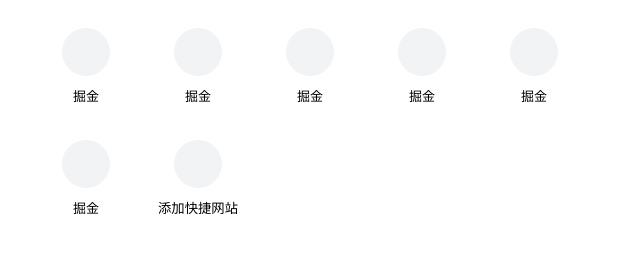
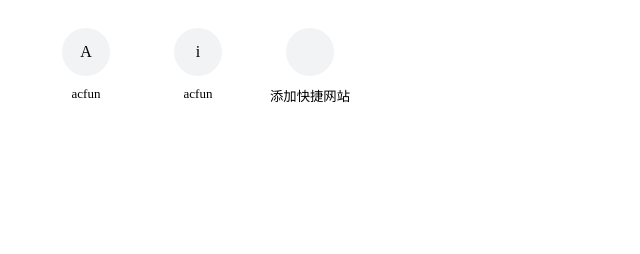
Before and after one commit to niuniu315/star-webnav, a plain HTML site: page src/index.html in a window 1280 px wide. Shown: the part 194-448 px from the top of the page, without its empty margins (320-960 px from the left). Drawn offline with nearby package versions, Linux system fonts and the light colour scheme.

Commit message:
完成点击li 跳转到指定url + 简化url

```diff
--- a/src/index.html
+++ b/src/index.html
@@ -66,56 +66,6 @@
                     </div>
                 </div>
             </li>
-            <li>
-                <div class="site">
-                    <div class="logo">
-                        <svg class="icon">
-                            <use xlink:href="#icon-icon2"></use>
-                        </svg>
-                    </div>
-                    <div class="link">掘金</div>
-                </div>
-            </li>
-            <li>
-                <div class="site">
-                    <div class="logo">
-                        <svg class="icon">
-                            <use xlink:href="#icon-icon2"></use>
-                        </svg>
-                    </div>
-                    <div class="link">掘金</div>
-                </div>
-            </li>
-            <li>
-                <div class="site">
-                    <div class="logo">
-                        <svg class="icon">
-                            <use xlink:href="#icon-icon1"></use>
-                        </svg>
-                    </div>
-                    <div class="link">掘金</div>
-                </div>
-            </li>
-            <li>
-                <div class="site">
-                    <div class="logo">
-                        <svg class="icon">
-                            <use xlink:href="#icon-taobao"></use>
-                        </svg>
-                    </div>
-                    <div class="link">掘金</div>
-                </div>
-            </li>
-            <li>
-                <div class="site">
-                    <div class="logo">
-                        <svg class="icon">
-                            <use xlink:href="#icon-zhihu"></use>
-                        </svg>
-                    </div>
-                    <div class="link">掘金</div>
-                </div>
-            </li>
 
             <li class="last">
                 <div class="addButton">
--- a/src/main.js
+++ b/src/main.js
@@ -1 +1,53 @@
-console.log($)
+const $siteList = $('.siteList')
+const $lastLi = $siteList.find('li.last')
+
+const hashMap = [
+        { logo: 'A', logoType: 'text', url: 'https://www.acfun.cn' },
+        { logo: 'image', logoType: 'image', url: 'https://www.acfun.cn' },
+    ]
+    // 创建一个简化的url，利用正则消除内容
+const simplifyUrl = (url) => {
+    return url.replace('https://', '')
+        .replace('http://', '')
+        .replace('//', '')
+        .replace('www.', '')
+        .replace('/\/.*', '')
+        .replace('/\..*/', '')
+        .replace('.cn', '')
+}
+
+const render = () => {
+    $siteList.find('li:not(.last)').remove()
+    hashMap.forEach(node => {
+        const $li = $(`<li>
+          <div class="site">
+            <div class="logo">${node.logo[0]}</div>
+            <div class="link">${simplifyUrl(node.url)}</div>
+            <div class="close">
+                <svg class="icon">
+                    <use xlink:href="#icon-more"></use>
+                </svg>
+            </div>
+          </div>
+        </a>
+        </li>`).insertBefore($lastLi)
+            // 直接做到点击 li元素 跳转到相应的url
+        $li.on('click', () => {
+            window.open(node.url)
+        })
+    })
+}
+render()
+
+$('.addButton').on('click', () => {
+    let url = window.prompt('输入你要添加的网址')
+    if (url.indexOf('http') !== 0) {
+        url = 'https://' + url
+    }
+    hashMap.push({
+        logo: simplifyUrl(url)[0],
+        logoType: "text",
+        url: url
+    })
+    render()
+})
```
Also changed, not shown: dist/index.html (+0 -50 lines), src/main2.js (added, +171 -0 lines).
